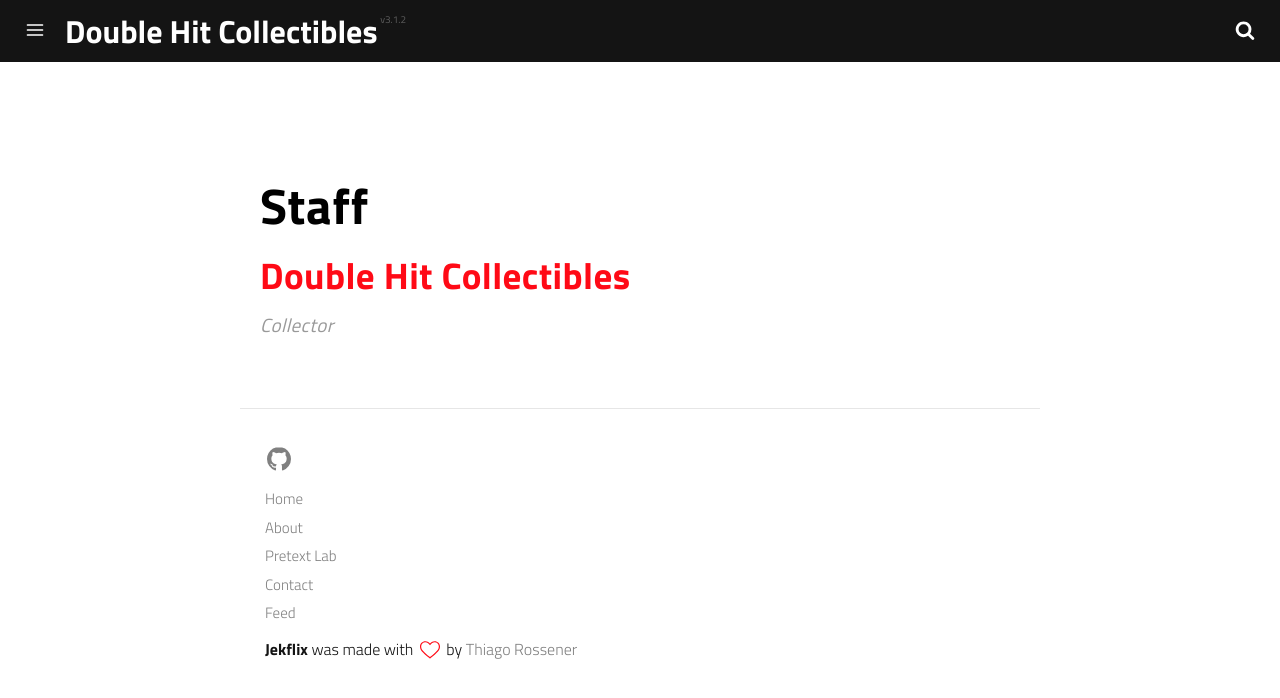
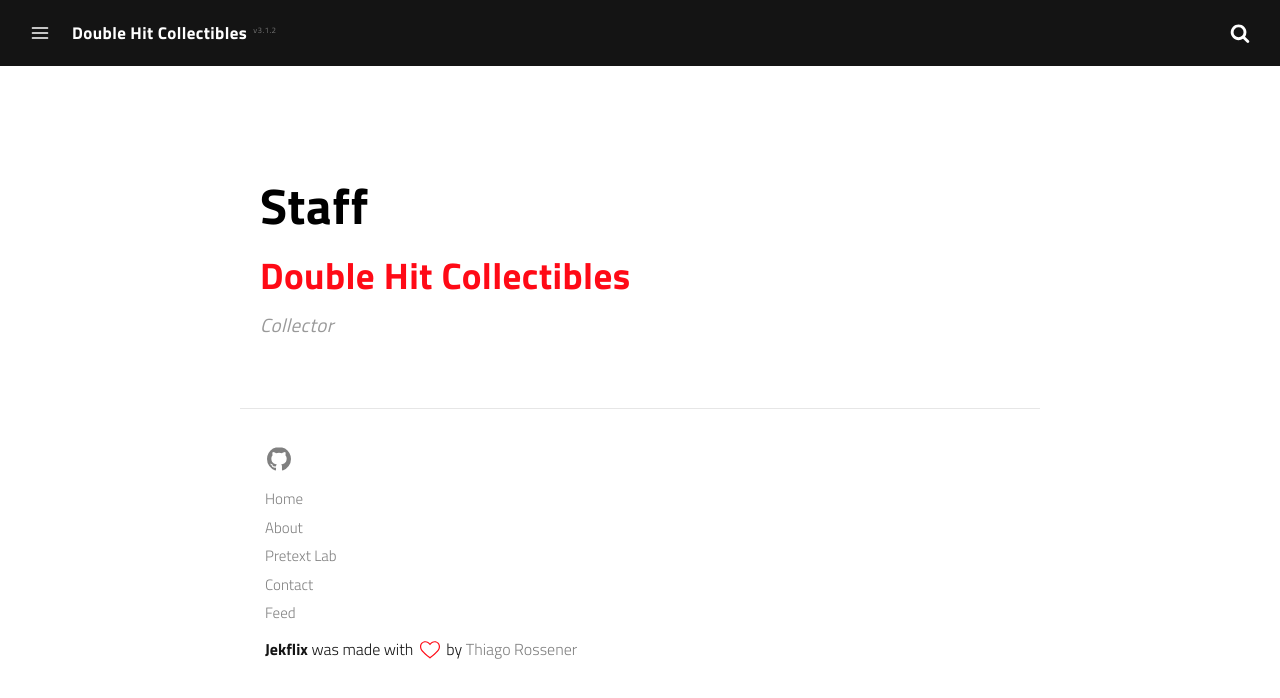
Before and after one commit to doublehitcollectibles/doublehitcollectibles.github.io, a Jekyll site: the page built from staff.html, in a window 1280 px wide. Shown: the top 698 px of the page. Built offline with Jekyll 4.4.1, drawn with Linux system fonts in a browser that asks for light colours; a script that is not in the unit is left out.

Commit message:
Add animated scroll-responsive header

```diff
--- a/_includes/extra-js.html
+++ b/_includes/extra-js.html
@@ -0,0 +1 @@
+<script src="{{ '/assets/js/header-dynamic.js' | relative_url }}"></script>
--- a/_includes/header.html
+++ b/_includes/header.html
@@ -1,17 +1,19 @@
 <header class="bar-header">
-    <a id="menu" role="button">
+    <a id="menu" class="header-control header-control-left" role="button" aria-label="Open menu">
         <svg id="open" class="icon-menu"><use xlink:href="#icon-menu"></use></svg>
     </a>
     <h1 class="logo">
-        <a href="{{ site.baseurl }}/">
+        <a class="logo-link" href="{{ site.baseurl }}/">
             {% if site.use_logo %}
                 {% include logo.html %}
             {% else %}
-                {{ site.name }} <span class="version">{{ site.version }}</span>
+                <span class="logo-text">{{ site.name }}</span>
+                <span class="version">{{ site.version }}</span>
             {% endif %}
         </a>
     </h1>
-    <a id="search" class="dosearch" role="button">
+    <div class="header-actions">
+        <a id="search" class="dosearch header-control header-control-right" role="button" aria-label="Open search">
             <svg class="icon-search"><use xlink:href="#icon-search"></use></svg>
         </a>
         {% if site.show_get_theme_btn %}
@@ -19,6 +21,7 @@
                 Get this theme!
             </a>
         {% endif %}
+    </div>
 </header>
 
 <div id="mask" class="overlay"></div>
--- a/_sass/_header.scss
+++ b/_sass/_header.scss
@@ -5,85 +5,190 @@
 
 .bar-header {
   background-color: $primaryDark;
-  padding: rem(10px) rem(15px);
   position: fixed;
+  top: 0;
   left: 0;
   width: 100%;
   z-index: 10;
-  transition: top 0.5s, left 0.3s ease, background-color 0.5s, box-shadow 0.5s;
+  box-sizing: border-box;
+  min-height: rem(58px);
+  padding: 0 rem(14px);
+  transition: min-height 0.5s ease, background-color 0.5s, box-shadow 0.5s;
 
   @include media(">=sm") {
-    padding: rem(15px) rem(0px);
+    min-height: rem(66px);
+    padding: 0 rem(20px);
+  }
+
+  &.is-scrolled {
+    min-height: rem(68px);
+    box-shadow: 0 rem(8px) rem(20px) rgba(0, 0, 0, 0.25);
+
+    @include media(">=sm") {
+      min-height: rem(78px);
+    }
   }
 
   .logo {
-    display: inline-block;
     margin: 0;
-    height: rem(32px);
-    line-height: rem(32px);
+    position: absolute;
+    top: 50%;
+    left: rem(54px);
+    transform: translateY(-50%);
+    max-width: calc(100% - #{rem(108px)});
+    transition: left 0.7s ease, transform 0.7s ease, max-width 0.7s ease;
 
-    a {
-      display: block;
+    @include media(">=sm") {
+      left: rem(72px);
+      max-width: calc(100% - #{rem(168px)});
+    }
+
+    .logo-link {
+      display: flex;
+      align-items: flex-start;
+      gap: rem(6px);
+      max-width: 100%;
+      min-width: 0;
       color: $accentDark;
       text-decoration: none;
-      font-size: rem(32px);
+      font-size: rem(15px);
+      font-weight: 700;
+      line-height: 1;
+      letter-spacing: rem(0.4px);
       position: relative;
       outline: 0;
+      white-space: nowrap;
+      transition: font-size 0.7s ease, letter-spacing 0.7s ease, color 0.5s ease;
+
+      @include media(">=sm") {
+        font-size: rem(17px);
+      }
+    }
+
+    .logo-text {
+      display: block;
+      min-width: 0;
+      max-width: 100%;
+      overflow: hidden;
+      text-overflow: ellipsis;
     }
 
     svg {
-      width: rem(120px);
-      height: rem(30px);
-      transition: all .4s;
+      width: rem(112px);
+      height: rem(28px);
+      transition: width 0.7s ease, height 0.7s ease;
 
       @include media(">=sm") {
-        width: rem(205px);
+        width: rem(150px);
+        height: rem(34px);
+      }
+    }
+  }
+
+  &.is-scrolled {
+    .logo {
+      left: 50%;
+      transform: translate(-50%, -50%);
+      max-width: calc(100% - #{rem(144px)});
+
+      @include media(">=sm") {
+        max-width: calc(100% - #{rem(224px)});
+      }
+    }
+
+    .logo-link {
+      font-size: rem(17px);
+      letter-spacing: rem(0.25px);
+
+      @include media(">=sm") {
+        font-size: rem(24px);
+      }
+    }
+
+    svg {
+      width: rem(132px);
+      height: rem(32px);
+
+      @include media(">=sm") {
+        width: rem(196px);
+        height: rem(40px);
       }
     }
   }
 
   .version {
     color: $accentDark;
-    font-size: rem(10px);
+    font-size: rem(8px);
     font-weight: normal;
     line-height: 1;
-    position: absolute;
-    top: 0;
-    right: 0;
-    display: block;
-    transform: translateX(110%);
-    opacity: 0.3;
+    display: inline-block;
+    margin-top: rem(1px);
+    opacity: 0.4;
   }
 
-  .icon-menu {
-    float: left;
+  .header-control {
+    display: inline-flex;
+    align-items: center;
+    justify-content: center;
+    width: rem(36px);
+    height: rem(36px);
     cursor: pointer;
-    margin: rem(5px) rem(20px) rem(5px) 0;
-    width: rem(20px);
-    height: rem(20px);
-    fill: $accentDark;
+    text-decoration: none;
+    transition: transform 0.6s ease;
 
     @include media(">=sm") {
-      margin: rem(5px) rem(20px) rem(5px) rem(25px);
+      width: rem(40px);
+      height: rem(40px);
+    }
+  }
+
+  .header-control-left {
+    position: absolute;
+    left: rem(14px);
+    top: 50%;
+    transform: translateY(-50%);
+    z-index: 4;
+
+    @include media(">=sm") {
+      left: rem(20px);
+    }
+  }
+
+  .header-actions {
+    position: absolute;
+    right: rem(14px);
+    top: 50%;
+    transform: translateY(-50%);
+    display: flex;
+    align-items: center;
+    justify-content: flex-end;
+    gap: rem(10px);
+    z-index: 4;
+    transition: transform 0.7s ease, right 0.7s ease;
+
+    @include media(">=sm") {
+      right: rem(20px);
+      gap: rem(12px);
+    }
+  }
+
+  &.is-scrolled {
+    .header-actions {
+      transform: translateY(-50%) translateX(rem(-4px));
     }
   }
 
   .dosearch {
-    float: right;
-    width: rem(30px);
-    height: rem(30px);
-    cursor: pointer;
-    margin: 0;
-    @include media(">=sm") {
-      margin: 0 rem(20px) 0 0;
-    }
+    padding: 0;
   }
 
+  .icon-menu,
   .icon-search {
     width: rem(20px);
     height: rem(20px);
     fill: $accentDark;
-    margin: rem(5px);
+    margin: 0;
+    transition: fill 0.5s ease;
   }
 
   .get-theme {
@@ -95,11 +200,11 @@
     color: $accentDark;
     padding: rem(5px) rem(10px);
     border-radius: rem(5px);
-    float: right;
-    margin: rem(5px) rem(15px) rem(5px) rem(5px);
+    margin: 0;
 
     @include media(">=sm") {
-      display: inline-block;
+      display: inline-flex;
+      align-items: center;
     }
   }
 }
--- /dev/null
+++ b/assets/js/header-dynamic.js
@@ -0,0 +1,16 @@
+(function () {
+  var header = document.querySelector(".bar-header");
+
+  if (!header) {
+    return;
+  }
+
+  function syncHeaderState() {
+    var scrolled = window.pageYOffset || document.documentElement.scrollTop || 0;
+    header.classList.toggle("is-scrolled", scrolled > 4);
+  }
+
+  window.addEventListener("scroll", syncHeaderState, { passive: true });
+  window.addEventListener("resize", syncHeaderState);
+  syncHeaderState();
+})();
```
Lines whose indentation alone changed are shown as unchanged.
